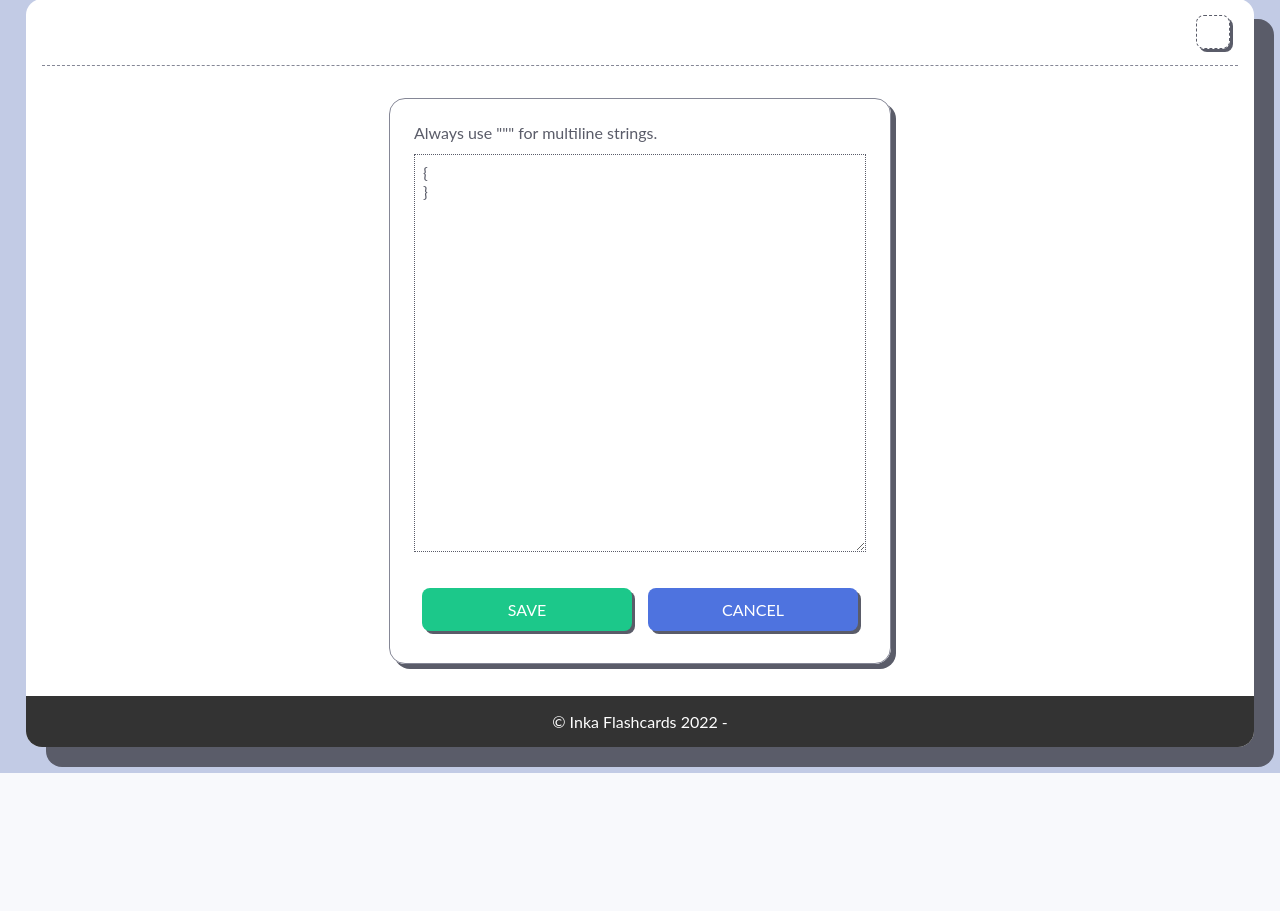
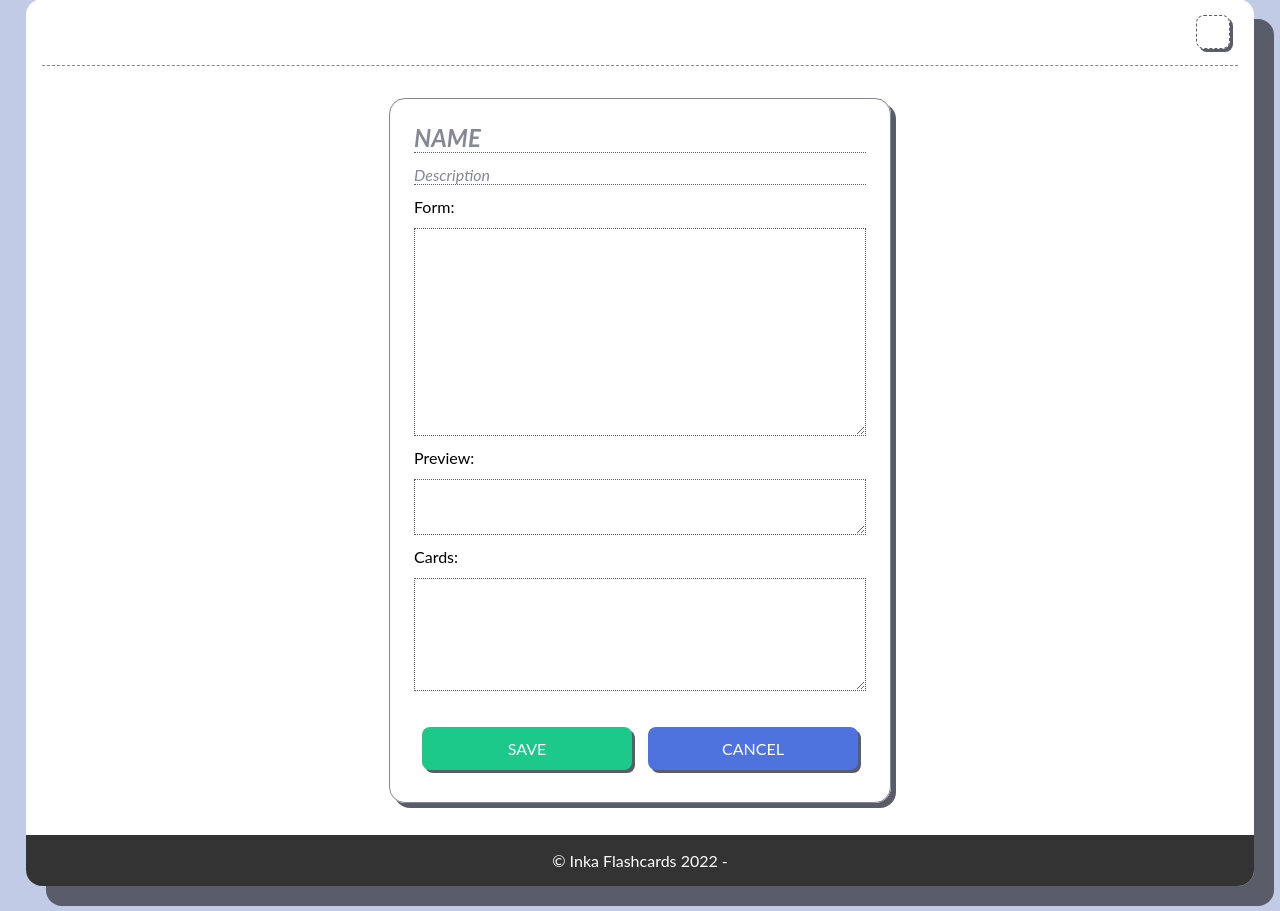
Before and after one commit to ZanSara/inka-flashcards, a Python web app: template inka-frontend/inka_frontend/templates/private/schema-code.html in a window 1280 px wide. Shown: the part 27-938 px from the top of the page. Before the commit the page ends 800 px from the top, so only its background shows below. Run offline with Jinja, Linux system fonts and the light colour scheme; the template is opened without the code that fills it, so the values that code supplies are empty; some libraries are stand-ins or nearby versions.

Commit message:
improve templates editor

```diff
--- a/inka-frontend/inka_frontend/templates/private/schema-code.html
+++ b/inka-frontend/inka_frontend/templates/private/schema-code.html
@@ -18,17 +18,20 @@
         " method="post">
         <div class="box main-card">
             <div>
+
+                <input class="h1" type="text" name="name", placeholder="Name" value="{{ schema.name }}"></input>
+                <input type="text" name="description" placeholder="Description" value="{{ schema.description }}"></input>
+
+                <label for="form">Form:</label>
+                <textarea name="form" rows="10">{{ schema.form }}</textarea>
+
+                <label for="preview">Preview:</label>
+                <textarea name="preview" rows="2">{{ schema.preview }}</textarea>
+
+                <label for="cards">Cards:</label>
+                <textarea name="cards" rows="5">{{ schema.cards }}</textarea>
+
                 {% if editing_existing %}<h3>EDITING SCHEMAS MIGHT BREAK YOUR DECKS</h3>{% endif %}
-                <p>Always use """ for multiline strings.</p>
-                <textarea name="code" rows="20">{
-{% for key, value in schema.items() -%}
-    "{{ key }}": {% if value is not mapping %} "{{ value|string|indent(4) }}", {% else%} {
-        {% for k1, v1 in value.items() -%}
-        '{{ k1 }}': {{ v1|string }},
-        {% endfor -%}
-    },{% endif%}
-{% endfor -%}
-}</textarea>
                 <div class="buttons" style="margin-top: 1rem;">
                     <button type="submit" class="positive">Save</button>
                     <a href="{% if old_schema_id %}
```
Also changed, not shown: inka-frontend/inka_frontend/api/schemas.py (+14 -2 lines).
